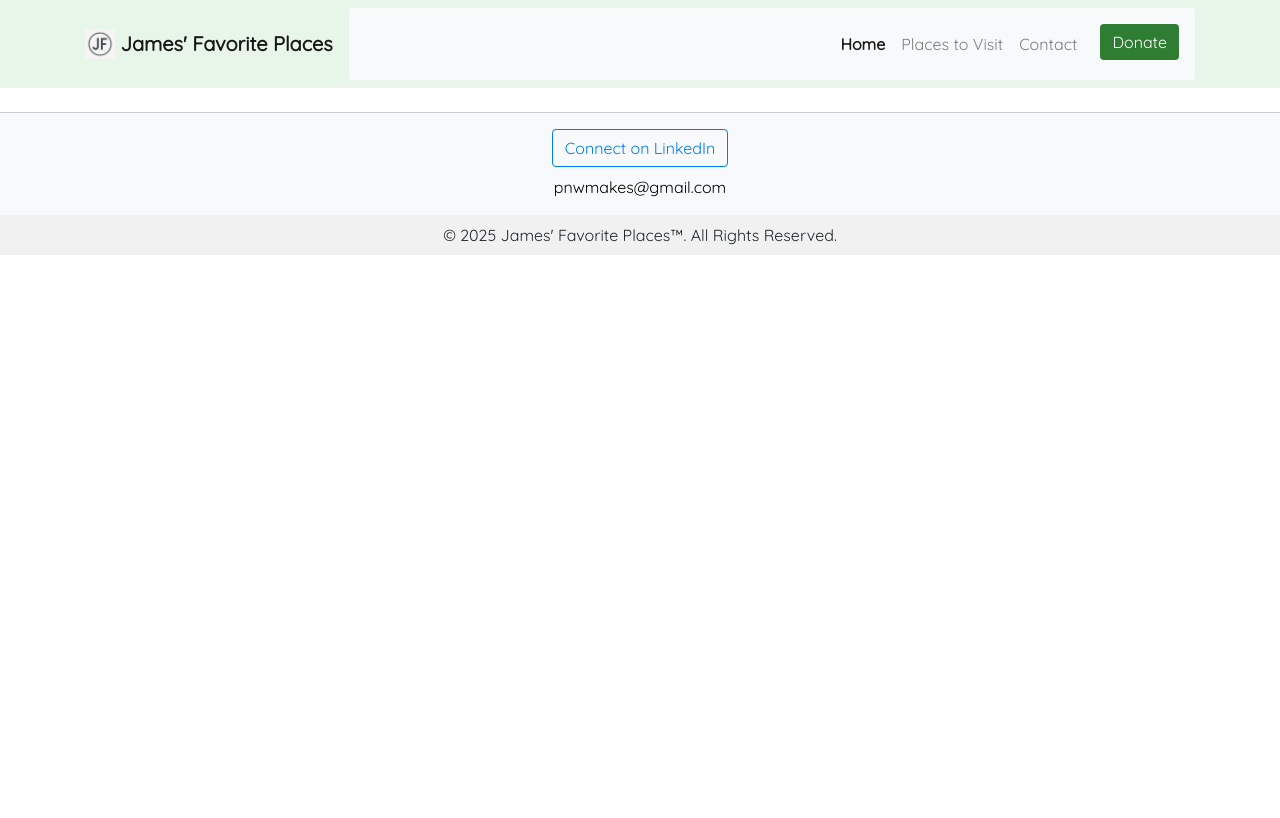
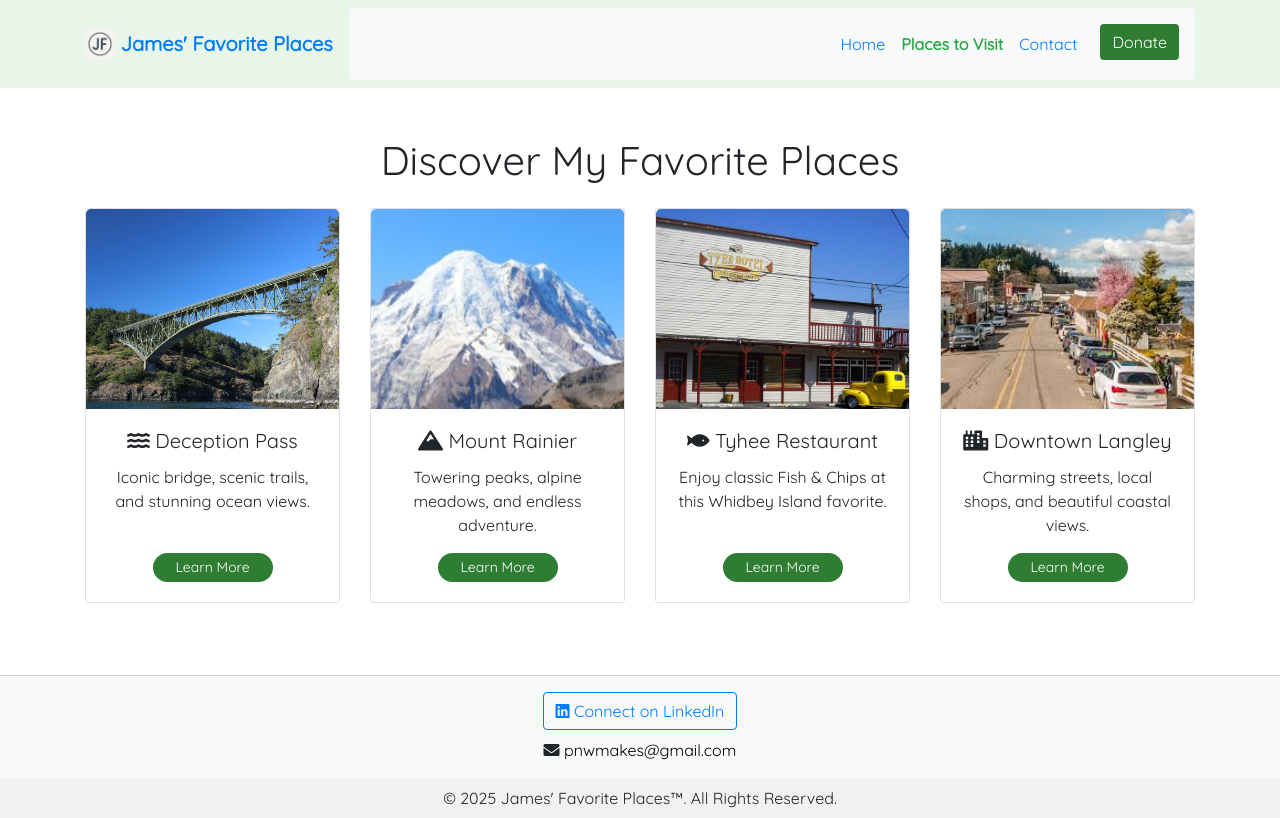
Before and after one commit to pnwmakes/James-favorite-places, a plain HTML site: page places.html in a window 1280 px wide. Drawn offline with nearby package versions, Linux system fonts and the light colour scheme.

Commit message:
Finalize Places page with responsive cards, PNW styling, and button alignment fixes

```diff
--- a/css/styles.css
+++ b/css/styles.css
@@ -102,3 +102,41 @@ footer {
     background-repeat: no-repeat;
     background-size: cover;
 }
+.card-img-top {
+    height: 200px;
+    object-fit: cover;
+    border-top-right-radius: 5px;
+    border-top-left-radius: 5px;
+}
+.card {
+    transition: transform 0.3s ease, box-shadow 0.3s ease;
+}
+
+.card:hover {
+    transform: translateY(-5px);
+    box-shadow: 0 6px 12px rgba(0, 0, 0, 0.15);
+}
+
+.card .btn {
+    margin-top: 10px;
+}
+.card-body {
+    display: flex;
+    flex-direction: column;
+    align-items: center; /* This will center everything horizontally */
+    justify-content: space-between;
+    text-align: center;
+    height: 100%; /* Ensures full height usage */
+}
+
+.card-body .btn {
+    width: 120px;
+    margin-top: auto; /* Pushes button to the bottom if needed */
+    border-radius: 20px;
+    transition: all 0.3s ease;
+}
+
+.card-body .btn:hover {
+    box-shadow: 0 4px 8px rgba(0, 0, 0, 0.2);
+    background-color: #1b5e20;
+}
--- a/places.html
+++ b/places.html
@@ -3,26 +3,35 @@
     <head>
         <meta charset="UTF-8" />
         <meta name="viewport" content="width=device-width, initial-scale=1.0" />
-        <title>James' Favorite Places</title>
+        <title>Places to Visit | James' Favorite Places</title>
+
+        <!-- Google Fonts -->
         <link
             href="https://fonts.googleapis.com/css2?family=Quicksand&display=swap"
             rel="stylesheet"
         />
 
+        <!-- Bootstrap CSS -->
         <link
             href="https://stackpath.bootstrapcdn.com/bootstrap/4.5.2/css/bootstrap.min.css"
             rel="stylesheet"
         />
 
+        <!-- Font Awesome -->
+        <link
+            rel="stylesheet"
+            href="https://cdnjs.cloudflare.com/ajax/libs/font-awesome/5.15.4/css/all.min.css"
+        />
+
+        <!-- Custom CSS -->
         <link rel="stylesheet" href="css/styles.css" />
 
-        <link rel="icon" href="images/map-pin.png" type="image/x-icon" />
+        <!-- Favicon -->
+        <link rel="icon" href="images/map-pin.png" type="image/png" />
     </head>
     <body>
-        <nav
-            class="navbar navbar-expand-lg navbar-light"
-            style="background-color: #e8f5e9"
-        >
+        <!-- Navbar -->
+        <nav class="navbar navbar-expand-lg" style="background-color: #e8f5e9">
             <div class="container">
                 <a class="navbar-brand" href="index.html">
                     <img
@@ -39,22 +48,18 @@
                     type="button"
                     data-toggle="collapse"
                     data-target="#navbarNav"
-                    aria-controls="navbarNav"
-                    aria-expanded="false"
-                    aria-label="Toggle navigation"
                 >
                     <span class="navbar-toggler-icon"></span>
                 </button>
-
                 <div
                     class="collapse navbar-collapse bg-light p-3 rounded"
                     id="navbarNav"
                 >
                     <ul class="navbar-nav ml-auto">
-                        <li class="nav-item active">
+                        <li class="nav-item">
                             <a class="nav-link" href="index.html">Home</a>
                         </li>
-                        <li class="nav-item">
+                        <li class="nav-item active">
                             <a class="nav-link" href="places.html"
                                 >Places to Visit</a
                             >
@@ -71,6 +76,122 @@
                 </div>
             </div>
         </nav>
+
+        <!-- Main Content -->
+        <main class="container my-5">
+            <h1 class="text-center mb-4">Discover My Favorite Places</h1>
+            <div class="row">
+                <!-- Card 1 -->
+                <div class="col-md-6 col-lg-3 mb-4">
+                    <div class="card h-100">
+                        <img
+                            src="images/deception-pass.jpg"
+                            class="card-img-top"
+                            alt="Deception Pass"
+                        />
+                        <div class="card-body text-center">
+                            <h5 class="card-title">
+                                <i class="fas fa-water"></i> Deception Pass
+                            </h5>
+                            <p class="card-text">
+                                Iconic bridge, scenic trails, and stunning ocean
+                                views.
+                            </p>
+                            <a
+                                href="https://parks.wa.gov/find-parks/state-parks/deception-pass-state-park"
+                                class="btn btn-success btn-sm"
+                                target="_blank"
+                            >
+                                Learn More
+                            </a>
+                        </div>
+                    </div>
+                </div>
+
+                <!-- Card 2 -->
+                <div class="col-md-6 col-lg-3 mb-4">
+                    <div class="card h-100">
+                        <img
+                            src="images/mt-rainier.jpg"
+                            class="card-img-top"
+                            alt="Mount Rainier"
+                        />
+                        <div class="card-body text-center">
+                            <h5 class="card-title">
+                                <i class="fas fa-mountain"></i> Mount Rainier
+                            </h5>
+                            <p class="card-text">
+                                Towering peaks, alpine meadows, and endless
+                                adventure.
+                            </p>
+                            <a
+                                href="https://visitrainier.com"
+                                class="btn btn-success btn-sm"
+                                target="_blank"
+                            >
+                                Learn More
+                            </a>
+                        </div>
+                    </div>
+                </div>
+
+                <!-- Card 3 -->
+                <div class="col-md-3 mb-4">
+                    <div class="card h-100">
+                        <img
+                            src="images/fish-chips.jpg"
+                            class="card-img-top"
+                            alt="Tyhee Restaurant"
+                        />
+                        <div class="card-body text-center">
+                            <h5 class="card-title">
+                                <i class="fas fa-fish"></i> Tyhee Restaurant
+                            </h5>
+                            <p class="card-text">
+                                Enjoy classic Fish & Chips at this Whidbey
+                                Island favorite.
+                            </p>
+                            <a
+                                href="https://www.tyee4u.com/"
+                                class="btn btn-success btn-sm"
+                                target="_blank"
+                            >
+                                Learn More
+                            </a>
+                        </div>
+                    </div>
+                </div>
+
+                <!-- Card 4 -->
+                <div class="col-md-6 col-lg-3 mb-4">
+                    <div class="card h-100">
+                        <img
+                            src="images/langley.jpg"
+                            class="card-img-top"
+                            alt="Downtown Langley"
+                        />
+                        <div class="card-body text-center">
+                            <h5 class="card-title">
+                                <i class="fas fa-city"></i> Downtown Langley
+                            </h5>
+                            <p class="card-text">
+                                Charming streets, local shops, and beautiful
+                                coastal views.
+                            </p>
+                            <a
+                                href="https://visitlangley.com"
+                                class="btn btn-success btn-sm"
+                                target="_blank"
+                            >
+                                Learn More
+                            </a>
+                        </div>
+                    </div>
+                </div>
+            </div>
+        </main>
+
+        <!-- Footer -->
         <footer class="bg-light text-center text-lg-start mt-4">
             <div class="container p-3">
                 <a
@@ -88,6 +209,8 @@
                 © 2025 James' Favorite Places™. All Rights Reserved.
             </div>
         </footer>
+
+        <!-- Scripts -->
         <script src="https://code.jquery.com/jquery-3.5.1.slim.min.js"></script>
         <script src="https://cdn.jsdelivr.net/npm/bootstrap@4.5.2/dist/js/bootstrap.bundle.min.js"></script>
     </body>
```
